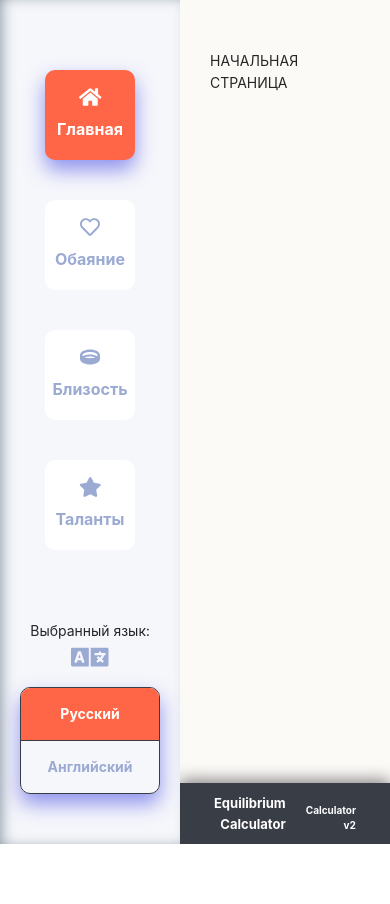
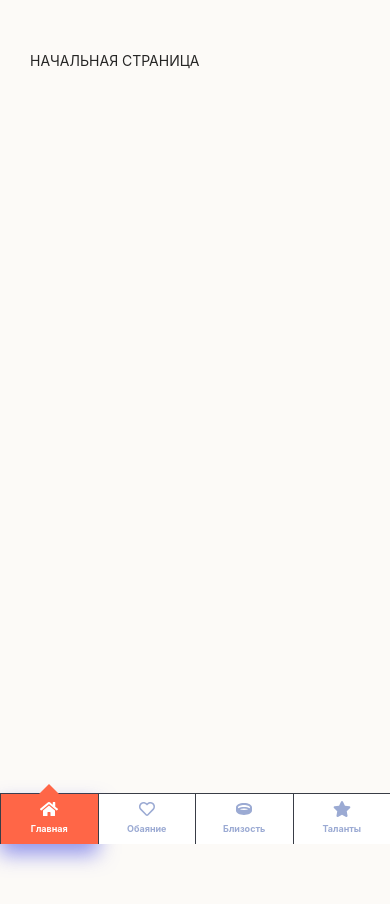
Before and after one commit to NikGlunfront/equilibrium-calculator, a React (Create React App) app: page / in a window 390 px wide. Shown: the top 904 px of the page. Before the commit the page ends 844 px from the top, so only its background shows below. Built offline with nearby package versions, Linux system fonts and the light colour scheme.

Commit message:
udp2_Sidebar

```diff
--- a/src/App.js
+++ b/src/App.js
@@ -1,7 +1,6 @@
 import React from 'react';
 import AppRouter from './components/AppRouter';
 import Footer from './components/Footer/Footer';
-import Header from './components/Header/Header';
 // import your fontawesome library
 import './UI/FontAwesome/fontawesome';
 import './css/App.css'
--- a/src/components/Header/Header.jsx
+++ /dev/null
@@ -1,21 +0,0 @@
-import React from 'react';
-import Container from '../Container/Container';
-import BurgerMenu from '../Navbar/BurgerMenu/BurgerMenu';
-import Navbar from '../Navbar/Navbar';
-import NavbarMobile from '../Navbar/NavbarMobile';
-import style from './Header.module.css'
-
-const Header = () => {
-
-    return (
-        <header className={style.header}>
-            <Container>
-                <Navbar />
-                <NavbarMobile />
-                <BurgerMenu />
-            </Container>
-        </header>
-    );
-};
-
-export default Header;
--- a/src/components/Header/Header.module.css
+++ /dev/null
@@ -1,13 +0,0 @@
-.header {
-    position: fixed;
-    top: 0;
-    left: 0;
-    width: 100%;
-    background-color: bisque;
-    display: flex;
-    justify-content: center;
-    align-items: center;
-    font-weight: 700;
-    text-align: center;
-    box-shadow: 0px 5px 15px grey;
-}
--- a/src/components/Navbar/BurgerMenu/BurgerMenu.jsx
+++ /dev/null
@@ -1,14 +0,0 @@
-import { faCoffee } from '@fortawesome/free-solid-svg-icons';
-import { FontAwesomeIcon } from '@fortawesome/react-fontawesome';
-import React from 'react';
-import style from './BurgerMenu.module.css';
-
-const BurgerMenu = () => {
-    return (
-        <div className={style.BurgerMenu}>
-            <div className={style.BurgerMenuHeader}></div>
-        </div>
-    );
-};
-
-export default BurgerMenu;
--- a/src/components/Navbar/BurgerMenu/BurgerMenu.module.css
+++ /dev/null
@@ -1,18 +0,0 @@
-.BurgerMenu {
-    position: absolute;
-    top: 0;
-    left: 0;
-    width: 300px;
-    height: 100vh;
-    display: flex;
-    flex-direction: column;
-    background-color: #F6F7FB;
-    transform: translate(-100%, 0);
-    transition: all .3s linear;
-}
-
-.BurgerMenuHeader {
-    width: 100%;
-    height: 51px;
-
-}
--- a/src/components/Navbar/Navbar.jsx
+++ /dev/null
@@ -1,85 +0,0 @@
-import { Select } from 'antd';
-import React, { useState } from 'react';
-import { useLocation, useNavigate } from 'react-router-dom';
-import { enMenuList, MenuList } from '../../utils/MenuList';
-import style from './Navbar.module.css';
-
-const Navbar = () => {
-    const navigate = useNavigate()
-    const location = useLocation()
-    const [langSelected, setLangSelected] = useState('rus');
-
-    const handleNavigation = (target) => {
-        navigate(target)
-    }
-
-    const handleLanguageSelect = (value) => {
-        setLangSelected(value)
-    }
-
-    return (
-        <>
-
-            {langSelected === 'rus'
-                ?
-                <div className={style.Navbar}>
-                    <ul className={style.NavbarList}>
-                        {MenuList.map(link =>
-                            <li
-                            key={link.key}
-                            className={location.pathname === link.navigateTo ? style.NavbarLink + ' ' + style.ActiveNavLink : style.NavbarLink}
-                            >
-                                <div onClick={() => handleNavigation(link.navigateTo)}>
-                                    {link.text}
-                                </div>
-                            </li>
-                        )}
-                    </ul>
-                    <div className={style.NavbarLangs}>
-                        <Select
-                            value={langSelected}
-                            onChange={(e) => handleLanguageSelect(e)}
-                            defaultValue="rus"
-                            style={{ width: 150 }}
-                        >
-                            <Select.Option value="rus">Русский</Select.Option>
-                            <Select.Option value="eng">Английский</Select.Option>
-                        </Select>
-                    </div>
-                </div>
-
-
-                :
-                <div className={style.Navbar}>
-                    <ul className={style.NavbarList}>
-                        {enMenuList.map(link =>
-                            <li
-                            key={link.key}
-                            className={location.pathname === link.navigateTo ? style.NavbarLink + ' ' + style.ActiveNavLink : style.NavbarLink}
-                            >
-                                <div onClick={() => handleNavigation(link.navigateTo)}>
-                                    {link.text}
-                                </div>
-                            </li>
-                        )}
-                    </ul>
-                    <div className={style.NavbarLangs}>
-                        <Select
-                            value={langSelected}
-                            onChange={(e) => handleLanguageSelect(e)}
-                            defaultValue="rus"
-                            style={{ width: 150 }}
-                        >
-                            <Select.Option value="rus">Russian</Select.Option>
-                            <Select.Option value="eng">English</Select.Option>
-                        </Select>
-                    </div>
-                </div>
-
-            }
-
-        </>
-    );
-};
-
-export default Navbar;
--- a/src/components/Navbar/NavbarMobile.jsx
+++ /dev/null
@@ -1,16 +0,0 @@
-import React from 'react';
-import style from './Navbar.module.css';
-
-const NavbarMobile = () => {
-    return (
-        <div className={style.NavbarMobile}>
-            <div className={style.BurgerButton}>
-                <span></span>
-                <span></span>
-                <span></span>
-            </div>
-        </div>
-    );
-};
-
-export default NavbarMobile;
--- a/src/components/Sidebar/Sidebar.jsx
+++ b/src/components/Sidebar/Sidebar.jsx
@@ -30,8 +30,10 @@ const Sidebar = () => {
                                 className={location.pathname === item.navigateTo ? style.Item + ' ' + style.ActiveItem : style.Item}
                                 onClick={() => handleNavigation(item.navigateTo)}>
 
-                                <FontAwesomeIcon icon={item.icon} />
-                                <span>{item.text}</span>
+                                <div className={style.ItemInner}>
+                                    <FontAwesomeIcon icon={item.icon} />
+                                    <span>{item.text}</span>
+                                </div>
 
                             </li>
                         )}
@@ -62,8 +64,10 @@ const Sidebar = () => {
                                 className={location.pathname === item.navigateTo ? style.Item + ' ' + style.ActiveItem : style.Item}
                                 onClick={() => handleNavigation(item.navigateTo)}>
 
-                                <FontAwesomeIcon icon={item.icon} />
-                                <span>{item.text}</span>
+                                <div className={style.ItemInner}>
+                                    <FontAwesomeIcon icon={item.icon} />
+                                    <span>{item.text}</span>
+                                </div>
 
                             </li>
                         )}
--- a/src/components/Sidebar/Sidebar.module.css
+++ b/src/components/Sidebar/Sidebar.module.css
@@ -1,5 +1,5 @@
 .ContentWrapper {
-    position: absolute;
+    position: fixed;
     top: 0;
     left: 0;
     height: 100vh;
@@ -20,18 +20,41 @@
 
 .Item {
     display: flex;
-    flex-direction: column;
     justify-content: center;
     align-items: center;
+    position: relative;
     padding: 10px;
-    min-width: 90px;
-    min-height: 90px;
-    max-width: 90px;
+    width: 90px;
+    height: 90px;
+    flex: 0 0 90px;
     border-radius: 10px;
     background-color: #fff;
     margin: 20px 0;
     cursor: pointer;
+    z-index: 2;
     transition: all .3s linear;
+}
+
+.Item::after {
+    content: "";
+    position: absolute;
+    top: 50%;
+    right: 0;
+    width: 0;
+	height: 0;
+	border-top: 15px solid transparent;
+	border-left: 0px solid #FF6647;
+	border-bottom: 15px solid transparent;
+    transform: translate(100%, -50%);
+    z-index: 0;
+    transition: all .2s linear;
+}
+
+.ItemInner {
+    display: flex;
+    flex-direction: column;
+    justify-content: center;
+    align-items: center;
 }
 
 .Item svg {
@@ -52,6 +75,10 @@
     background: #FF6647;
     box-shadow: 0px 10px 20px rgba(88, 92, 229, 0.65);
     border-radius: 10px;
+}
+
+.ActiveItem::after {
+    border-left: 15px solid #FF6647;
 }
 
 .ActiveItem span {
@@ -96,5 +123,122 @@
 }
 
 .LangItem:first-child {
-    border-top: none;
+    border: none;
 }
+
+@media screen and (max-width: 992px) {
+    .ContentWrapper {
+        padding: 0 30px;
+        top: 100%;
+        height: auto;
+        width: 100%;
+        transform: translate(0, -100%);
+        box-shadow: none;
+        border-top: 1px solid #393D46;
+    }
+
+    .ContentWrapper, .Menu, .LangItemsBox {
+        flex-direction: row;
+    }
+
+    .ContentWrapper {
+        justify-content: space-between;
+        align-items: center;
+    }
+
+    .Menu {
+        flex: 1;
+        max-width: 480px;
+        justify-content: space-between;
+    }
+
+    .Item {
+        margin: 0 10px;
+        width: 100px;
+        height: 70px;
+        flex: 0 0 100px;
+        border-radius: 0;
+    }
+
+    .Item span {
+        font-size: 14px;
+    }
+
+    .Item::after {
+        top: 0;
+        left: 50%;
+        border-left: 15px solid transparent;
+        border-right: 15px solid transparent;
+        border-bottom: 0 solid #FF6647;
+        transform: translate(-50%, -100%);
+    }
+
+    .ActiveItem::after {
+        border-bottom: 15px solid #FF6647;
+    }
+
+    .Langs {
+        margin-top: 0;
+    }
+
+    .LangItemsBox {
+        margin-top: 0;
+    }
+
+    .Langs span,
+    .Langs svg {
+        display: none;
+    }
+
+    .LangItem {
+        border: none;
+        min-width: 100px;
+    }
+}
+
+@media screen and (max-width: 768px) {
+    .ContentWrapper {
+        padding: 0;
+    }
+
+    .Item {
+        margin: 0;
+        width: unset;
+        height: 50px;
+        flex: 0 0 calc(100% / 4);
+        border-radius: 0;
+        border-left: 1px solid #393D46;
+    }
+
+    .Item span {
+        font-size: 9px;
+        margin-top: 5px;
+    }
+
+    .Item svg {
+        font-size: 16px;
+    }
+
+    .Langs {
+        display: none;
+    }
+
+    .Menu {
+        flex: 1;
+        max-width: 100%;
+        justify-content: space-between;
+    }
+
+    .Item::after {
+        top: 0;
+        left: 50%;
+        border-left: 10px solid transparent;
+        border-right: 10px solid transparent;
+        border-bottom: 0 solid #FF6647;
+        transform: translate(-50%, -100%);
+    }
+
+    .ActiveItem::after {
+        border-bottom: 10px solid #FF6647;
+    }
+}
--- a/src/css/App.css
+++ b/src/css/App.css
@@ -11,6 +11,7 @@
     flex-direction: column;
     position: relative;
     min-height: 100vh;
+    height: 1500px;
     padding: 50px 0 0 180px;
     background-color: #fcfaf7;
 }
@@ -19,3 +20,9 @@
     font-weight: 700;
     font-size: 16px;
 }
+
+@media screen and (max-width: 992px) {
+    .page-wrapper {
+        padding: 50px 0;
+    }
+}
```
Also changed, not shown: src/UI/FontAwesome/fontawesome.js (deleted, +0 -9 lines), src/components/Navbar/Navbar.module.css (deleted, +0 -94 lines).
